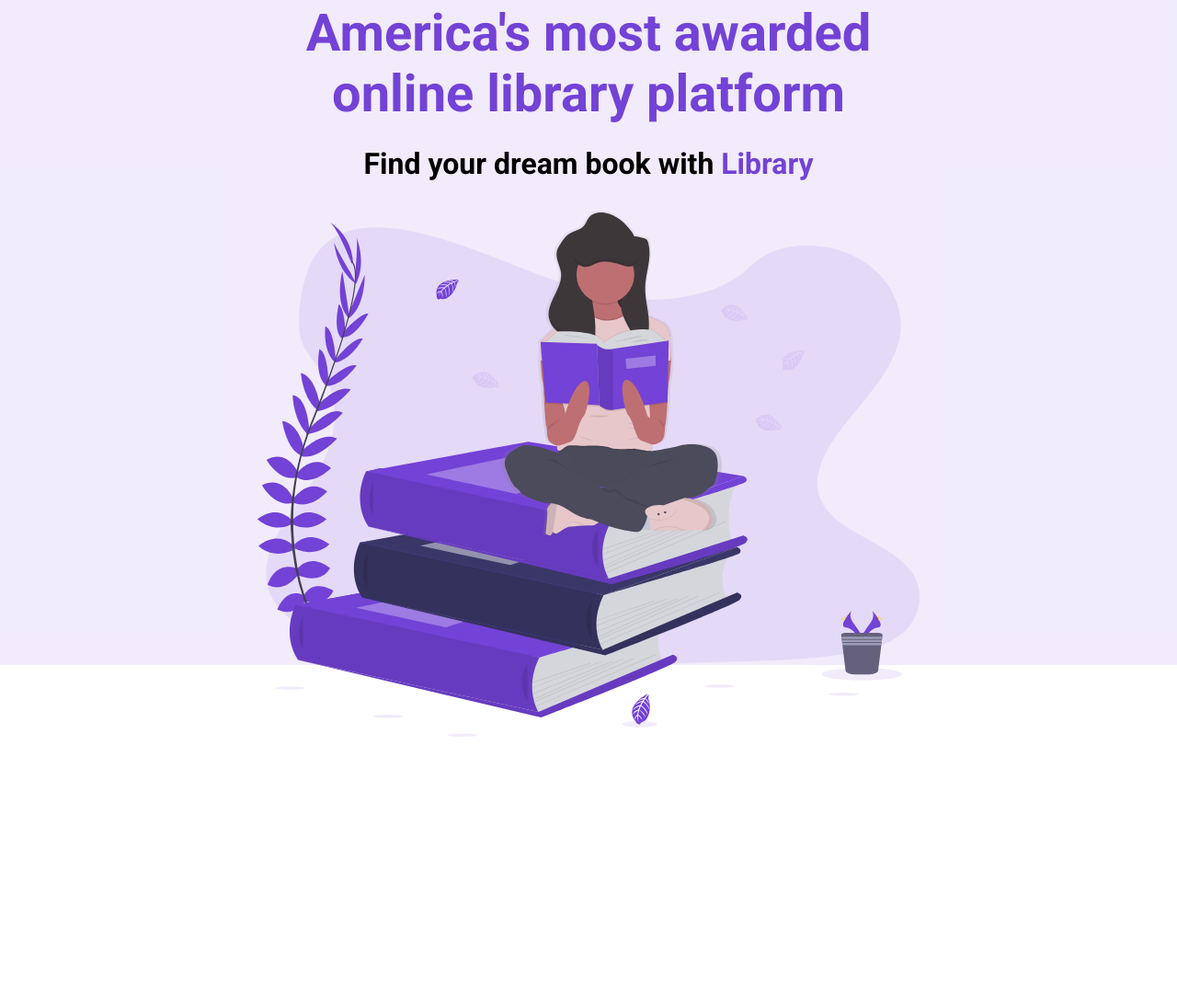
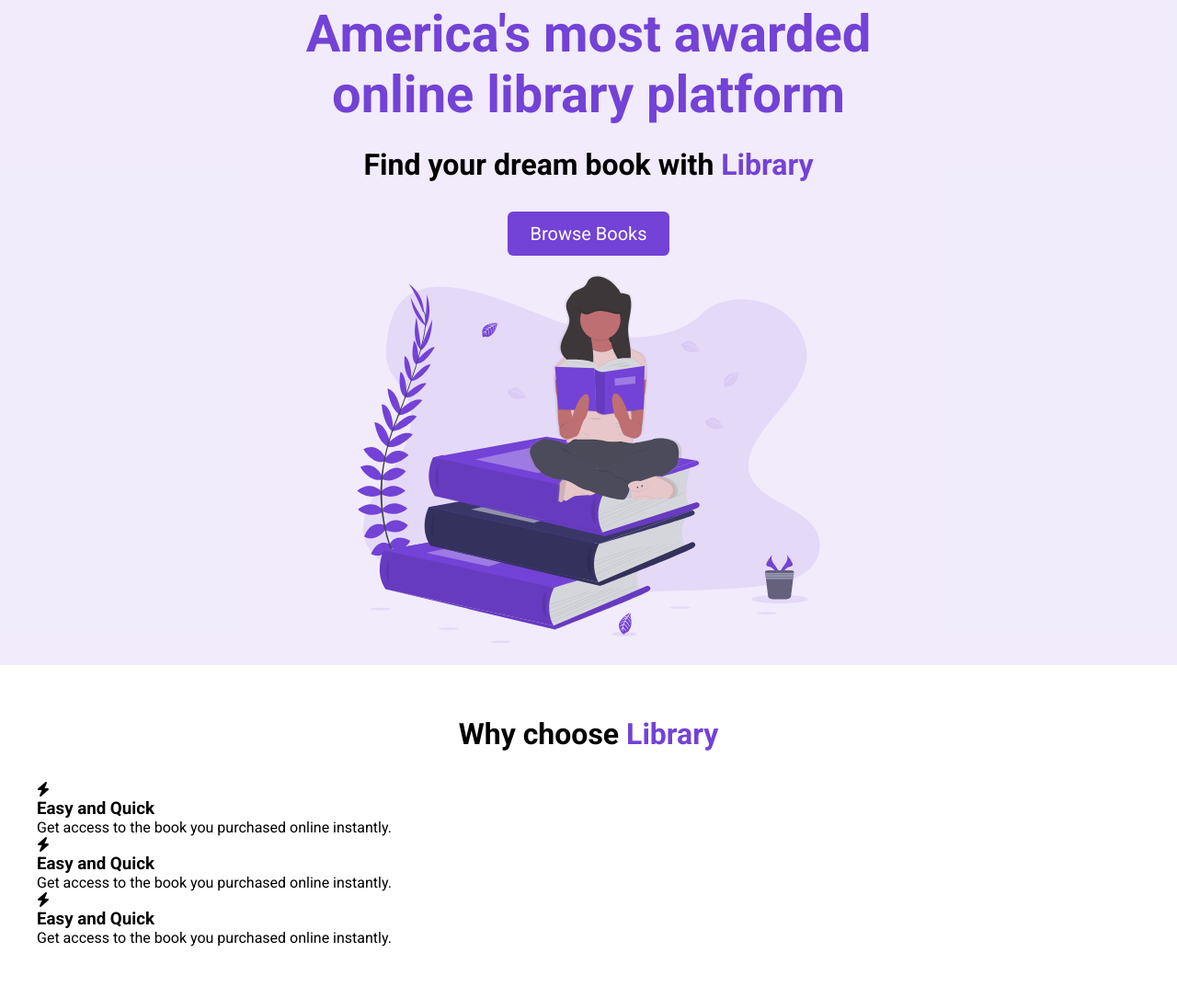
Before and after one commit to JFerris425/E-Commerce-Project, a plain HTML site: page index.html in a window 1280 px wide. Shown: the part 77-1162 px from the top of the page at 92% size. Before the commit the page ends 882 px from the top, so only its background shows below. Drawn offline with Linux system fonts and the light colour scheme.

Commit message:
12/23/25, 8:01am

```diff
--- a/index.html
+++ b/index.html
@@ -1,16 +1,17 @@
 <!DOCTYPE html>
 <html lang="en">
   <head>
-    <meta charset="UTF-8">
-    <meta name="viewport" content="width=device-width, initial-scale=1.0">
+    <meta charset="UTF-8" />
+    <meta name="viewport" content="width=device-width, initial-scale=1.0" />
     <title>Library</title>
-    <link rel="stylesheet" href="style.css">
+    <link rel="stylesheet" href="style.css" />
+    <script src="https://kit.fontawesome.com/21bac0c4a1.js" crossorigin="anonymous"></script>
   </head>
   <body>
     <section id="landing">
       <nav>
         <div class="nav__container">
-            <img src="assets/Library.svg" class="logo">
+          <img src="assets/Library.svg" class="logo" />
           <ul class="nav__links">
             <li><a href="#" class="nav__link">Home</a></li>
             <li><a href="#" class="nav__link">Contact</a></li>
@@ -22,13 +23,59 @@
         <div class="header__container">
           <div class="header__description">
             <h1>America's most awarded online library platform</h1>
-                    <h2>Find your dream book with <span class="purple">Library</span></h2>
+            <h2>
+              Find your dream book with <span class="purple">Library</span>
+            </h2>
+            <button class="btn">Browse Books</button>
           </div>
-                <figure>
-                    <img src="assets/Undraw_Books.svg">
+          <figure class="header__image--container">
+            <img src="assets/Undraw_Books.svg" class="header__image" />
           </figure>
         </div>
       </header>
     </section>
+    <main>
+      <section id="highlights">
+        <div class="container">
+          <div class="row">
+            <h2 class="section__title">Why choose <span class="purple">Library</span></h2>
+            <div class="highlight__container">
+                <div class="highlight">
+                    <div class="highlight__img">
+                        <i class="fa-solid fa-bolt"></i>
+                        <h3 class="highlight__subtitle">Easy and Quick</h3>
+                        <p class="highlight__paragraph">Get access to the book you purchased online instantly.</p>
+                    </div>
+                <div class="highlight">
+                    <div class="highlight__img">
+                        <i class="fa-solid fa-bolt"></i>
+                        <h3 class="highlight__subtitle">Easy and Quick</h3>
+                        <p class="highlight__paragraph">Get access to the book you purchased online instantly.</p>
+                    </div>
+                <div class="highlight">
+                    <div class="highlight__img">
+                        <i class="fa-solid fa-bolt"></i>
+                        <h3 class="highlight__subtitle">Easy and Quick</h3>
+                        <p class="highlight__paragraph">Get access to the book you purchased online instantly.</p>
+                    </div>
+                </div>
+            </div>
+          </div>
+        </div>
+      </section>
+
+      <!--
+      <section id="features">
+        <div class="container">
+          <div class="row"></div>
+        </div>
+      </section>
+      <section id="recent">
+        <div class="container">
+          <div class="row"></div>
+        </div>
+      </section> -->
+
+    </main>
   </body>
 </html>
--- a/style.css
+++ b/style.css
@@ -7,6 +7,14 @@
     margin: 0;
     box-sizing: border-box;
     font-family: 'Roboto', sans-serif;
+}
+
+button {
+    cursor: pointer;
+}
+
+button:active {
+    transform: translateY(1px);
 }
 
 /* Navigation Bar */
@@ -83,6 +91,13 @@ header {
     height: 100%;
     display: flex;
     flex-direction: column;
+    justify-content: space-around;
+}
+
+.header__description {
+    display: flex;
+    flex-direction: column;
+    align-items: center;
 }
 
 h1 {
@@ -98,4 +113,37 @@ h2 {
     text-align: center;
 }
 
-/* 14:30 */
+.btn {
+    background-color: #7342d6;
+    color: white;
+    border: none;
+    padding: 12px 24px;
+    font-size: 20px;
+    border-radius: 6px;
+}
+
+.header__image {
+    width: 100%;
+    height: 100%;
+    max-height: 50vh;
+}
+
+.header__image--container {
+    padding: 20px;
+}
+
+.container {
+    padding: 56px 0;
+}
+
+.row {
+    width: 100%;
+    max-width: 1200px;
+    margin: 0 auto;
+}
+
+/* Highlights */
+
+.highlight__container {
+    display: flex;
+}
```
Lines whose indentation alone changed are shown as unchanged.
